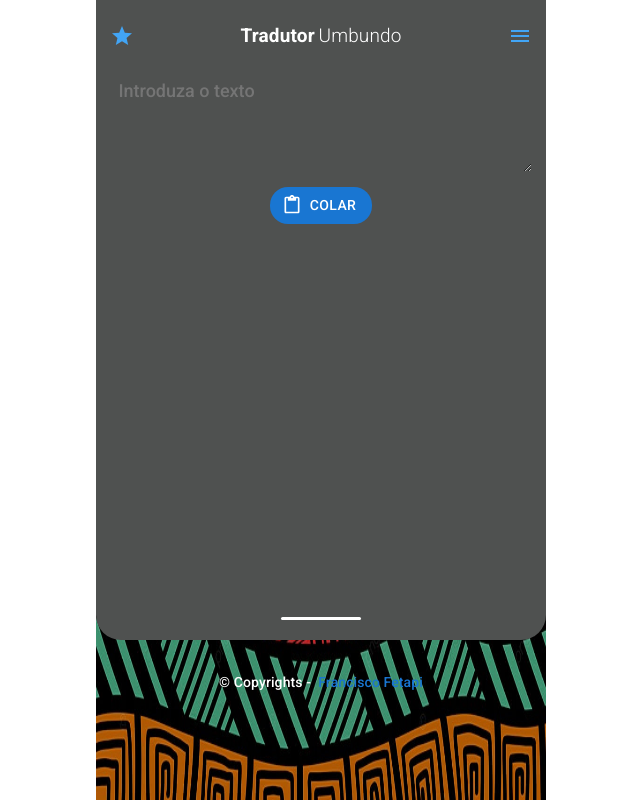
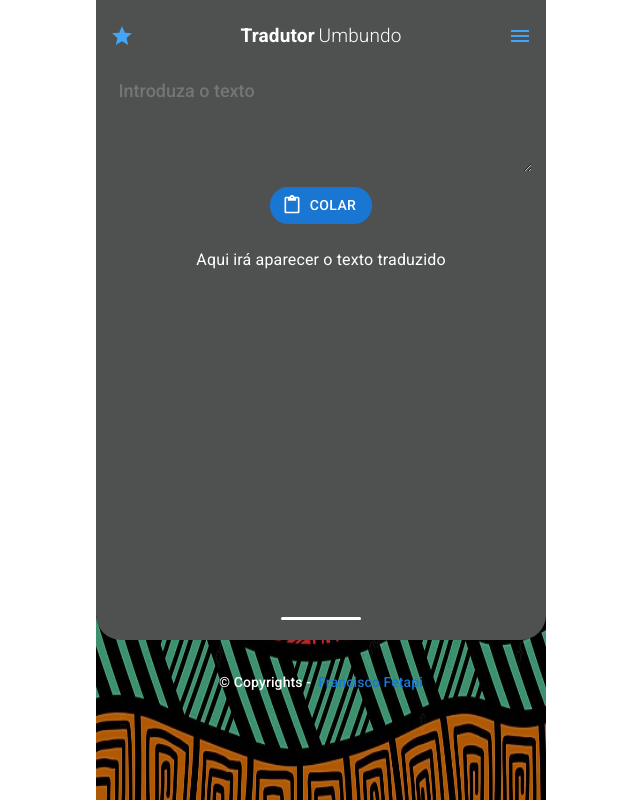
Before and after one commit to Francisco-Fetapi/portuguese-umbundo-dictionary, a React (Vite) app: page / in a window 1280 px wide. Shown: the whole page, without its empty margins (319-959 px from the left). Built offline with nearby package versions, Linux system fonts and the light colour scheme.

Commit message:
translated area created

```diff
--- a/src/components/Header.tsx
+++ b/src/components/Header.tsx
@@ -3,6 +3,7 @@ import { HeaderContainer, Text } from "../styles/General";
 import { MdStar, MdMenu } from "react-icons/md";
 import InputText from "./InputText";
 import PasteButton from "./PasteButton";
+import TranslatedArea from "./TranslatedArea";
 
 export default function Header() {
   const theme = useTheme();
@@ -36,8 +37,11 @@ export default function Header() {
         <Box mt={2} px={1}>
           <InputText />
         </Box>
-        <Box mt={1} display="flex" justifyContent="center">
+        <Box mt={1} mb={2} display="flex" justifyContent="center">
           <PasteButton />
+        </Box>
+        <Box mt={3}>
+          <TranslatedArea />
         </Box>
       </Box>
 
--- /dev/null
+++ b/src/components/TranslatedArea.tsx
@@ -0,0 +1,14 @@
+import { useSelector } from "react-redux";
+import { selectTextTranslated } from "../store/App.selectors";
+import { Text } from "../styles/General";
+
+export default function TranslatedArea() {
+  const textTranslated = useSelector(selectTextTranslated);
+  return (
+    <div>
+      <Text color="white" align="center">
+        {textTranslated}
+      </Text>
+    </div>
+  );
+}
--- a/src/store/App.store.ts
+++ b/src/store/App.store.ts
@@ -21,7 +21,7 @@ export interface App extends IDarkMode {
 const initialState: App = {
   darkMode: useStatePersist<boolean>(THEME_KEY_IN_LOCALSTORAGE).get(),
   textToTranslate: "",
-  textTranslated: "",
+  textTranslated: "Aqui irá aparecer o texto traduzido",
   languages: {
     from: "portugues",
     to: "umbundo",
--- a/src/styles/General.ts
+++ b/src/styles/General.ts
@@ -15,7 +15,7 @@ export const BoxColumnCenter = styled(Box)`
 export const Text = styled(Typography)`` as typeof Typography;
 
 export const HeaderContainer = styled.div`
-  height: calc(100vh - 160px);
+  min-height: calc(100vh - 160px);
   width: 100%;
   background-color: var(--primary-color);
 
```
